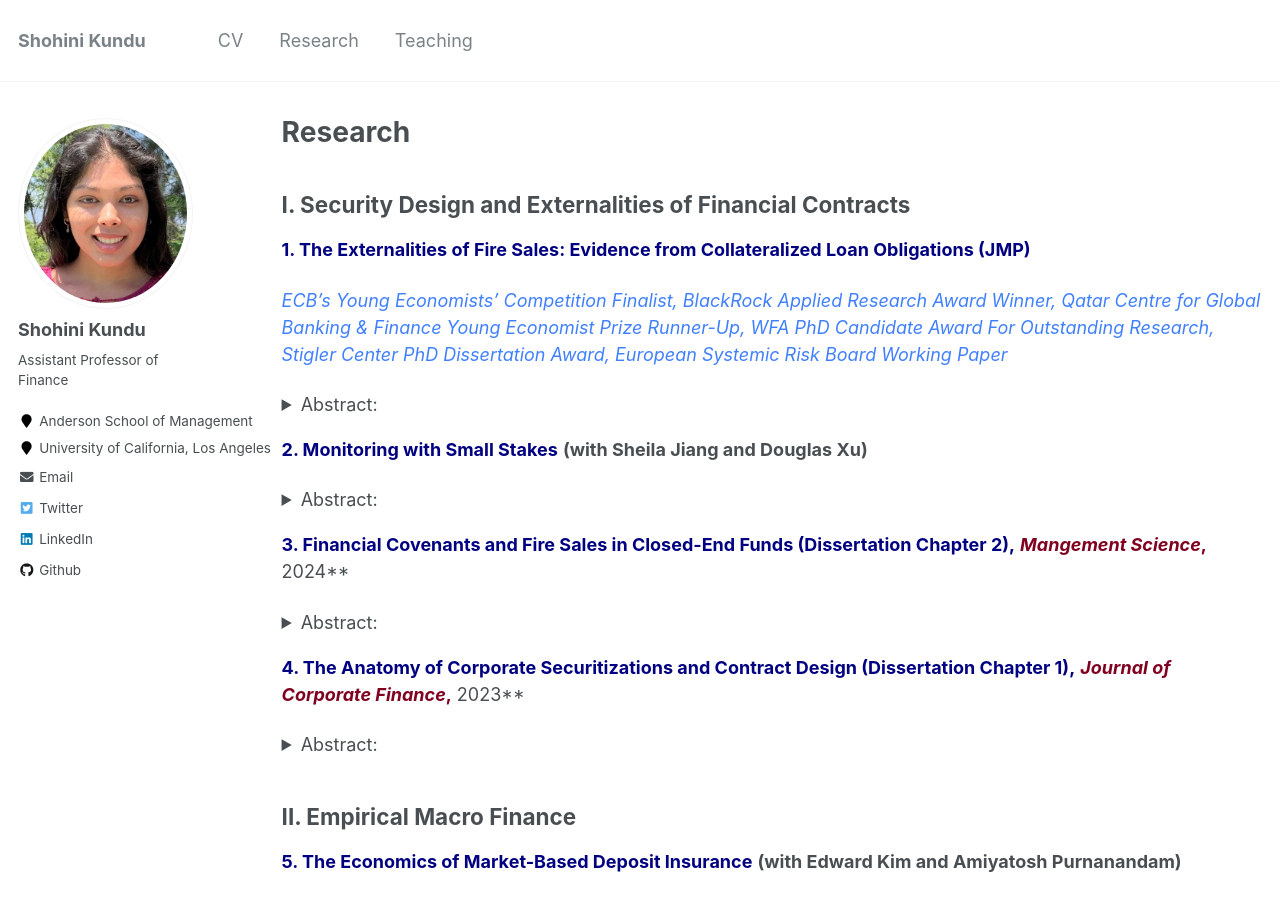
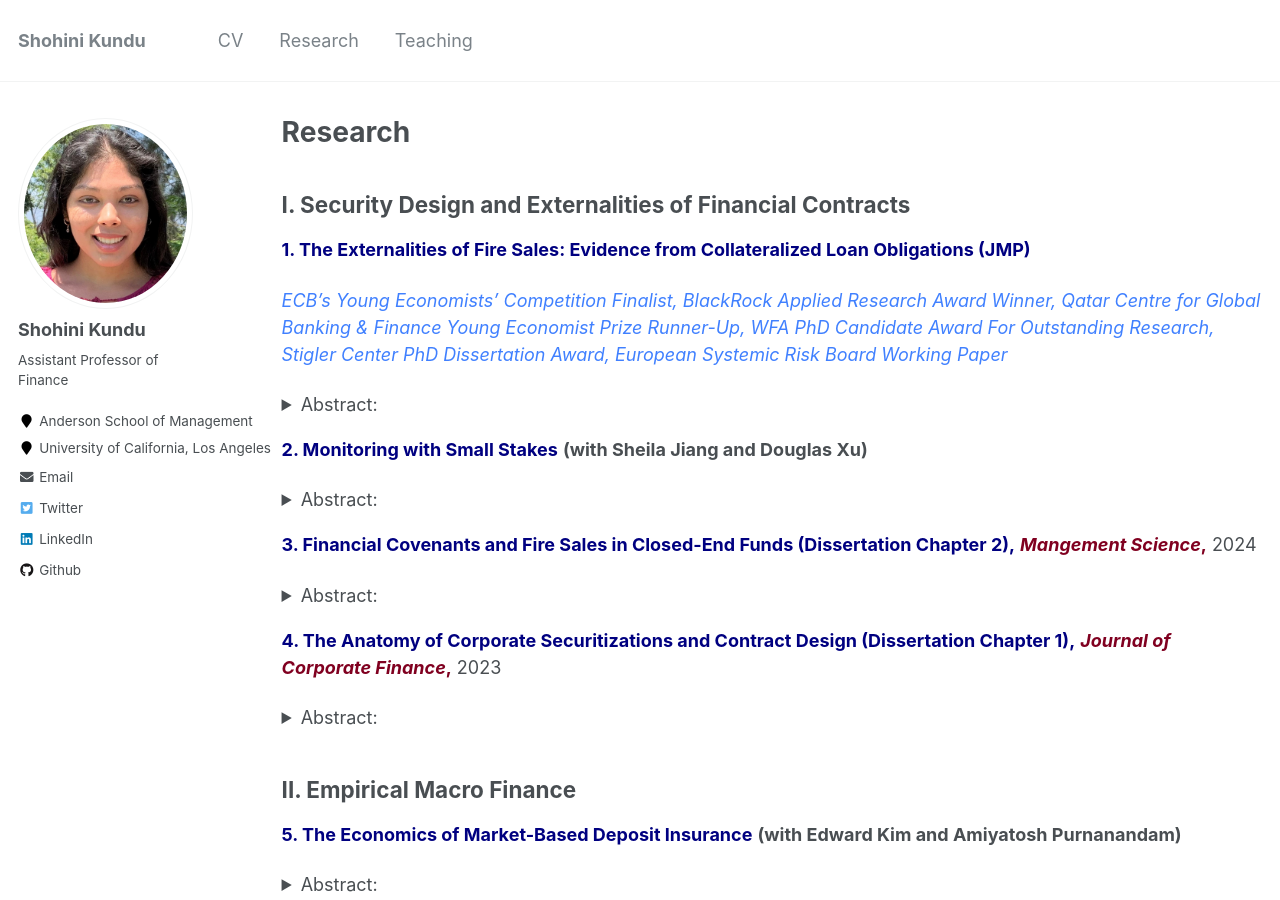
Before and after one commit to shohinikundu/shohinikundu.github.io, a Jekyll site: the page built from _pages/research.md, in a window 1280 px wide and 900 px high. Built offline with Jekyll 4.4.1, drawn with Linux system fonts in a browser that asks for light colours.

Commit message:
Update research.md

```diff
--- a/_pages/research.md
+++ b/_pages/research.md
@@ -23,14 +23,14 @@
 This paper proposes a mechanism to address the issue of "monitoring with small stakes" in syndicated lending. We identify two sources that incentivize creditor monitoring: skin-in-the-game and rent extraction from renegotiation. Renegotiation-based rent extraction serves a substitute to banks' loan stake for monitoring incentives, facilitating institutional investors’ participation in syndicated lending. We use the passage of a tax policy that exogenously reduced renegotiation frictions to identify this channel. Our findings suggests that a less frictional renegotiation environment leads to more diligent monitoring, smaller bank shares in new loans and improved borrower performance, particularly in pre-existing deals with lower bank skin-in-the-game.
           </details>
 
-<a href="https://papers.ssrn.com/sol3/papers.cfm?abstract_id=3595416" style="color:rgb(0, 0, 128); text-decoration: none;">**3. Financial Covenants and Fire Sales in Closed-End Funds (Dissertation Chapter 2),**</a> <a href="https://pubsonline.informs.org/doi/pdf/10.1287/mnsc.2023.4708" style="color:rgb(128, 0, 32); text-decoration: none;">**_Mangement Science_,**</a> 2024**
+<a href="https://papers.ssrn.com/sol3/papers.cfm?abstract_id=3595416" style="color:rgb(0, 0, 128); text-decoration: none;">**3. Financial Covenants and Fire Sales in Closed-End Funds (Dissertation Chapter 2),**</a> <a href="https://pubsonline.informs.org/doi/pdf/10.1287/mnsc.2023.4708" style="color:rgb(128, 0, 32); text-decoration: none;">**_Mangement Science_,**</a> 2024
 <details>
 <summary>Abstract:</summary>
 
 Closed-end funds are thought to have negligible fire sale risk as they have stable funding. However, I show that embedded covenants can generate price pressure in collateralized loan obligation (CLO) funds, even though such funds are closed end. Loans held by constrained CLOs report significantly lower cumulative returns than loans held by unconstrained CLOs. This can be explained by contractual arbitrage, a practice by which CLOs exploit loopholes in the design of covenants to mechanically loosen their covenants and avoid covenant breaches. Covenant breaches are associated with significant pecuniary and non-pecuniary costs, affecting CLO compensation, reputation and career prospects. I show that when covenants breaches are imminent, managers fire sell distressed loans. Hence, I demonstrate a channel by which closed-end funds can also create fire sale risk, akin to their open-end counterparts.
           </details>
 
-<a href="https://papers.ssrn.com/sol3/papers.cfm?abstract_id=3740092" style="color:rgb(0, 0, 128); text-decoration: none;">**4. The Anatomy of Corporate Securitizations and Contract Design (Dissertation Chapter 1),** <a href="https://www.sciencedirect.com/science/article/pii/S0929119922000384" style="color:rgb(128, 0, 32); text-decoration: none;">**_Journal of Corporate Finance_,**</a> 2023**
+<a href="https://papers.ssrn.com/sol3/papers.cfm?abstract_id=3740092" style="color:rgb(0, 0, 128); text-decoration: none;">**4. The Anatomy of Corporate Securitizations and Contract Design (Dissertation Chapter 1),** <a href="https://www.sciencedirect.com/science/article/pii/S0929119922000384" style="color:rgb(128, 0, 32); text-decoration: none;">**_Journal of Corporate Finance_,**</a> 2023
 <details>
 <summary>Abstract:</summary>
 
```
